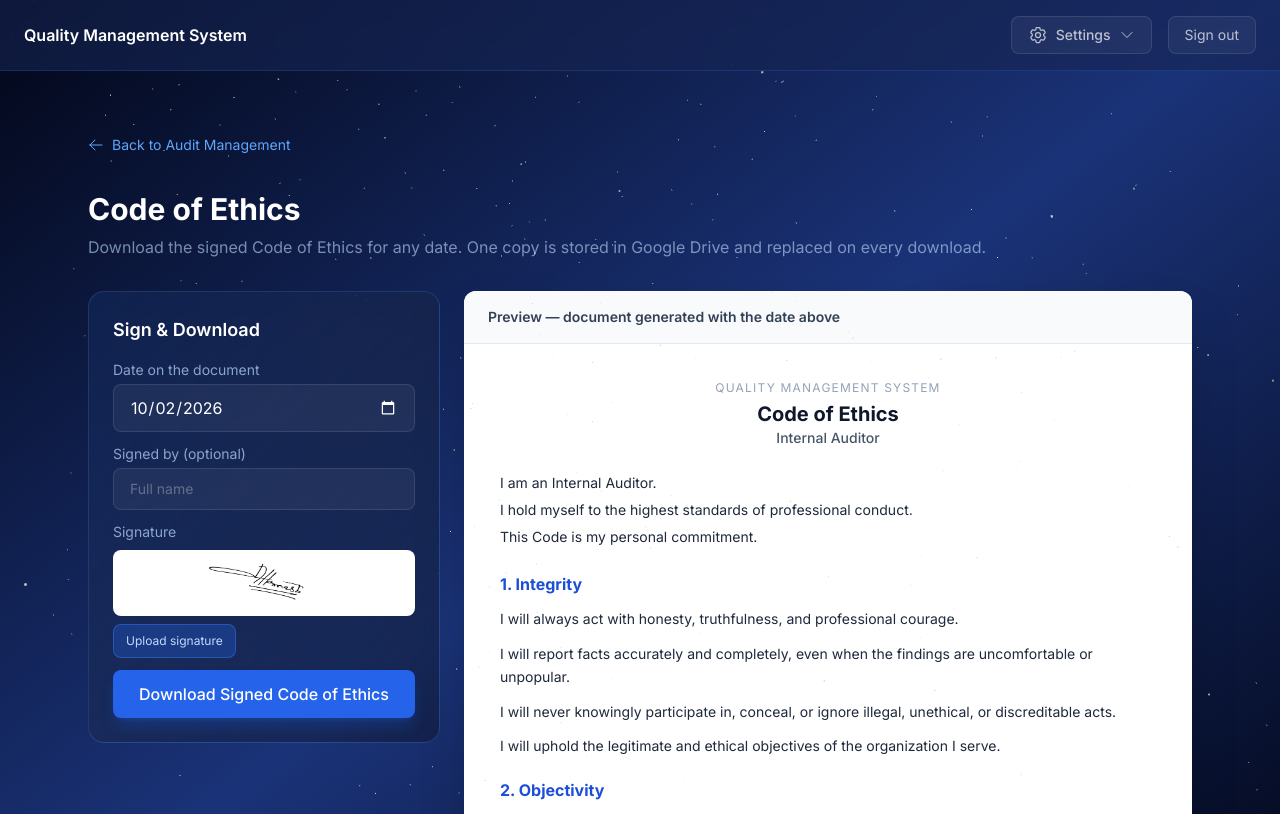
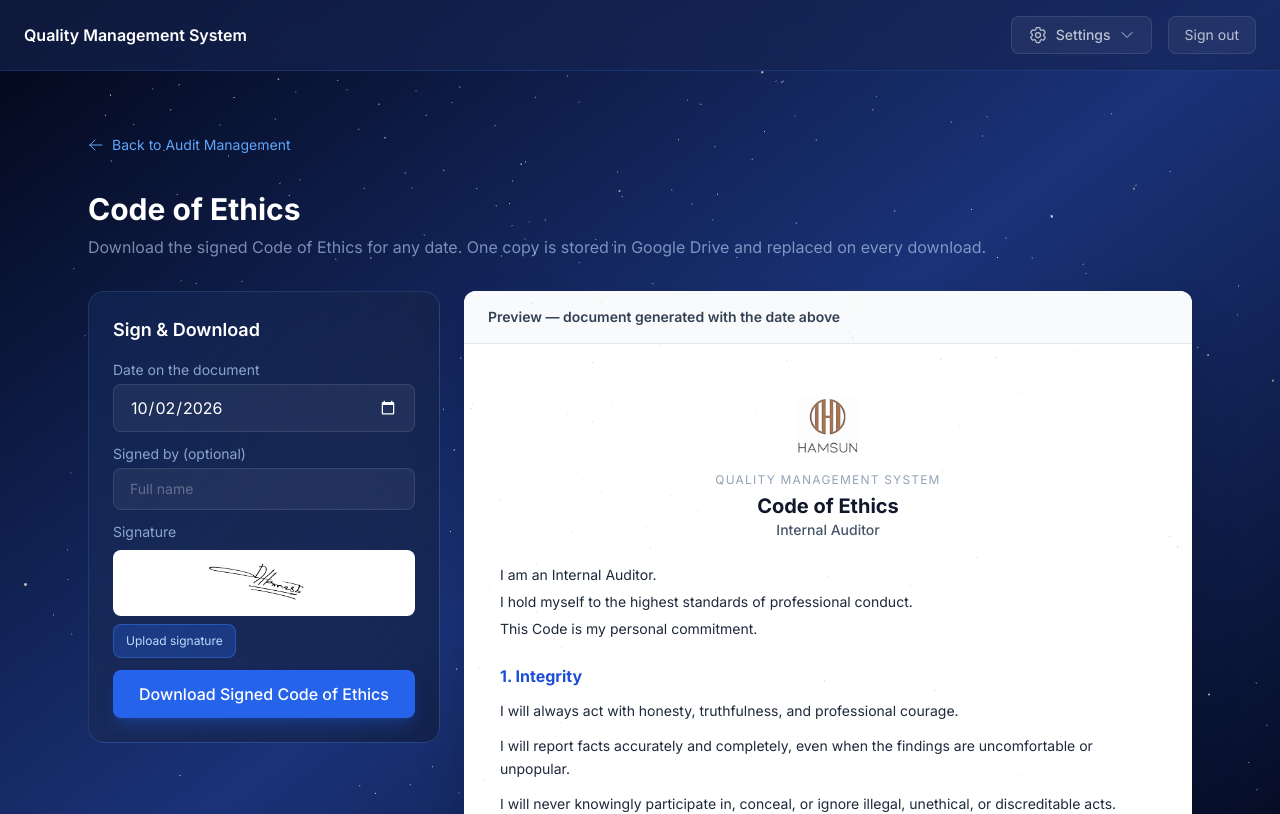
Before and after one commit to altamashasifghouri-hub/quality-management-system, a Next.js app: page /audit/code-of-ethics in a window 1280 px wide. Shown: the top 814 px of the page. Built offline with nearby package versions, Linux system fonts and the light colour scheme; no server answers; the database is empty.

Commit message:
code of ethics: show logo at top of document preview

```diff
--- a/src/app/audit/code-of-ethics/page.tsx
+++ b/src/app/audit/code-of-ethics/page.tsx
@@ -437,6 +437,9 @@ export default function CodeOfEthicsPage() {
               <p className="text-sm font-semibold text-slate-700">Preview — document generated with the date above</p>
             </div>
             <div className="p-6 sm:p-9 max-h-[70vh] overflow-y-auto">
+              <div className="pt-4 mb-3 text-center">
+                <img src={LOGO} alt="Logo" className="mx-auto h-16 w-auto object-contain" />
+              </div>
               <p className="text-xs text-slate-400 uppercase tracking-widest text-center mb-1">Quality Management System</p>
               <h2 className="text-xl font-bold text-slate-900 text-center">Code of Ethics</h2>
               <p className="text-sm font-medium text-slate-600 text-center mb-6">Internal Auditor</p>
```
